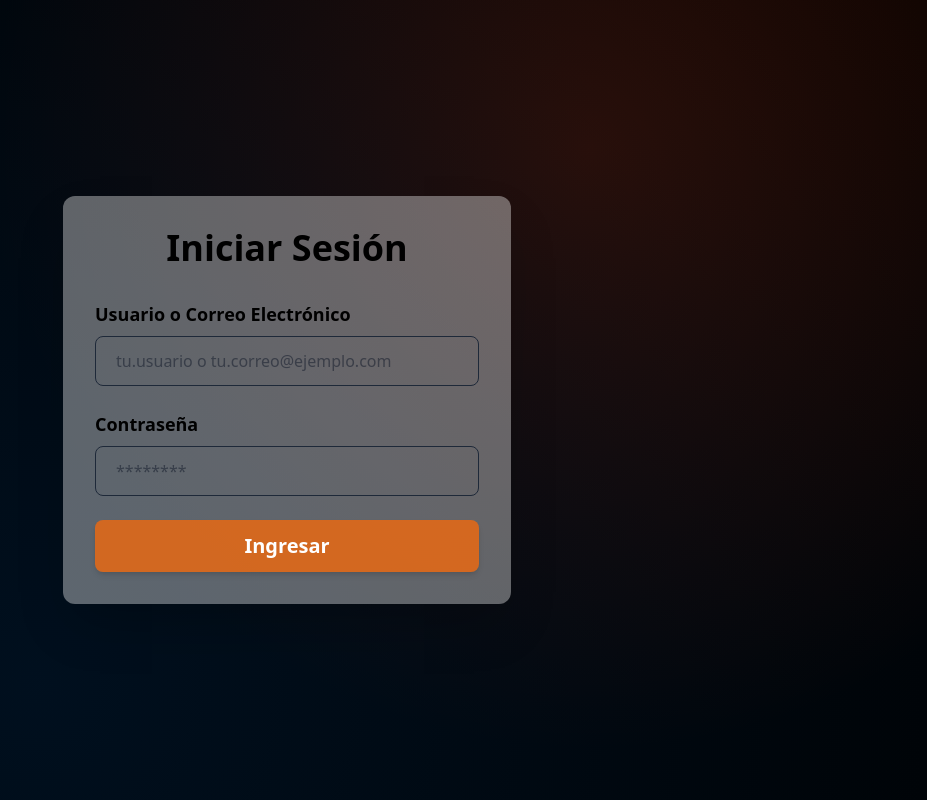
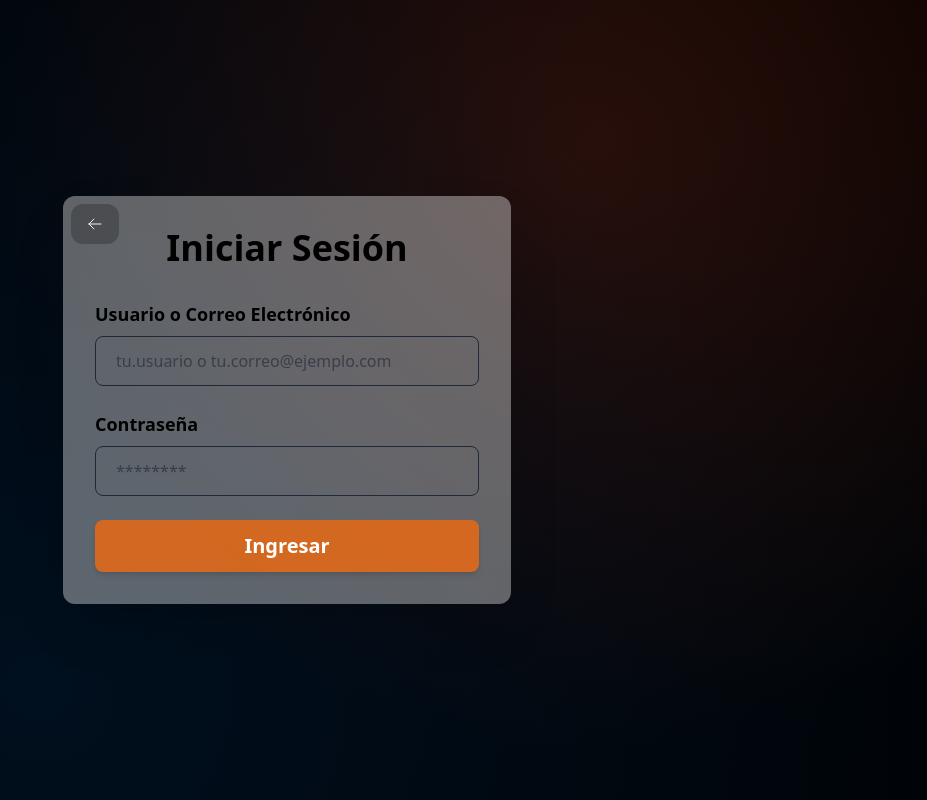
Before and after one commit to jhotavo-luyo/Pagina-CarranzaSport, a React (Vite) app: page /login in a window 1280 px wide. Shown: the whole page, without its empty margins (353-1280 px from the left). Built offline with nearby package versions, Linux system fonts and the light colour scheme; no server answers.

Commit message:
prueba version futuro preparativos retirado 4

```diff
--- a/index.html
+++ b/index.html
@@ -7,7 +7,7 @@
     <meta name="keywords" content="carranzasport,CarranzasSport,Mecanico, motos, repuestos servicios moto, moto servicios, repuestos de motos, taller de mototaxis, mototaxis, mecanico de motos, repuestos de motos, repuestos de mototaxis, Moto Sport carranza, moto sport carranzas, moto sport">
     <meta name="description" content="CarranzasSport se presenta como un taller mecánico y proveedor de vehículos motorizados, contando con un equipo de profesionales altamente capacitados y comprometidos con la excelencia en el servicio.">
     <meta name="#author" content="Jhotavo luyo">
-    <title>CarraanzaSport</title>
+    <title>CarranzaSport</title>
   </head>
   <body>
     <div id="root" ></div>
--- a/src/pages/auth/LoginPage.jsx
+++ b/src/pages/auth/LoginPage.jsx
@@ -2,6 +2,8 @@
 // Este componente maneja la interfaz de inicio de sesión, ahora con integración de API.
 import React, { useState } from 'react';
 import { loginUser } from '../../api/newsApi'; // Importa la función de login
+import { Link } from 'react-router-dom';
+import { ArrowLeftIcon } from '@heroicons/react/24/outline';
 
 const LoginPage = ({ onLoginSuccess }) => {
     const [identificador, setIdentificador] = useState('');
@@ -31,7 +33,11 @@ const LoginPage = ({ onLoginSuccess }) => {
 
     return (
         <div className="flex items-center justify-center min-h-screen  px-4 bg-black animate-radial-move">
-            <div className="bg-[#ffffff5d] p-8 rounded-xl shadow-2xl w-full max-w-md transform transition-transform duration-300 hover:scale-101">
+
+            <div className="bg-[#ffffff5d] p-8 rounded-xl shadow-2xl w-full max-w-md transform transition-transform duration-300 hover:scale-101 relative">
+                <Link to="/" className="absolute top-2 left-2 font-semibold  opacity-90  px-4 py-3 rounded-xl bg-[#00000041] ">
+                <ArrowLeftIcon className='  size-4  text-white '/>
+                </Link>
                 <h2 className="text-4xl font-bold text-center text-primary mb-8">Iniciar Sesión</h2>
                 <form onSubmit={handleSubmit} className="space-y-6">
                     <div>
```
